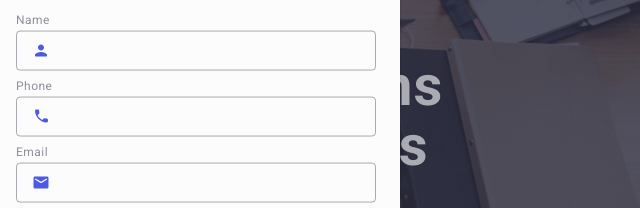
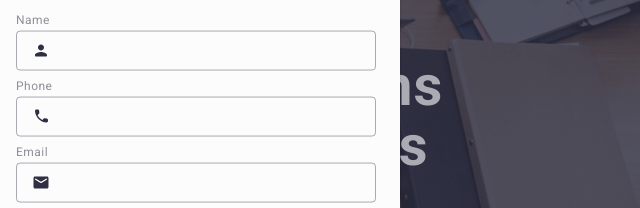
Before and after one commit to L-y-u-d-m-y-l-a/goit-markup-hw-05, a plain HTML site: page index.html in a window 1280 px wide. Shown: the part 204-412 px from the top of the page, 444-1084 px from the left. Drawn offline with nearby package versions, Linux system fonts and the light colour scheme.

Commit message:
hw-05-08

```diff
--- a/css/styles.css
+++ b/css/styles.css
@@ -367,6 +367,8 @@ img {
 }
 
 .portfolio-item {
+    cursor: pointer;
+    border: 1px solid #f4f4fd;
     width: calc((100% - 48px) / 3);
     flex-shrink: 0;
     transition: box-shadow 250ms cubic-bezier(0.4, 0, 0.2, 1);
@@ -399,8 +401,6 @@ img {
 }
 
 .portfolio-item:hover {
-    cursor: pointer;
-    border: 1px solid #f4f4fd;
     box-shadow: 0px 1px 6px rgba(46, 47, 66, 0.08),
         0px 1px 1px rgba(46, 47, 66, 0.16), 0px 2px 1px rgba(46, 47, 66, 0.08);
 }
@@ -716,7 +716,7 @@ img {
     left: 16px;
     transform: translateY(-50%);
     flex-shrink: 0;
-    fill: #4D5AE5;
+    fill: #2e2f42;
     transition: fill 250ms cubic-bezier(0.4, 0, 0.2, 1) ;
 }
 
```
